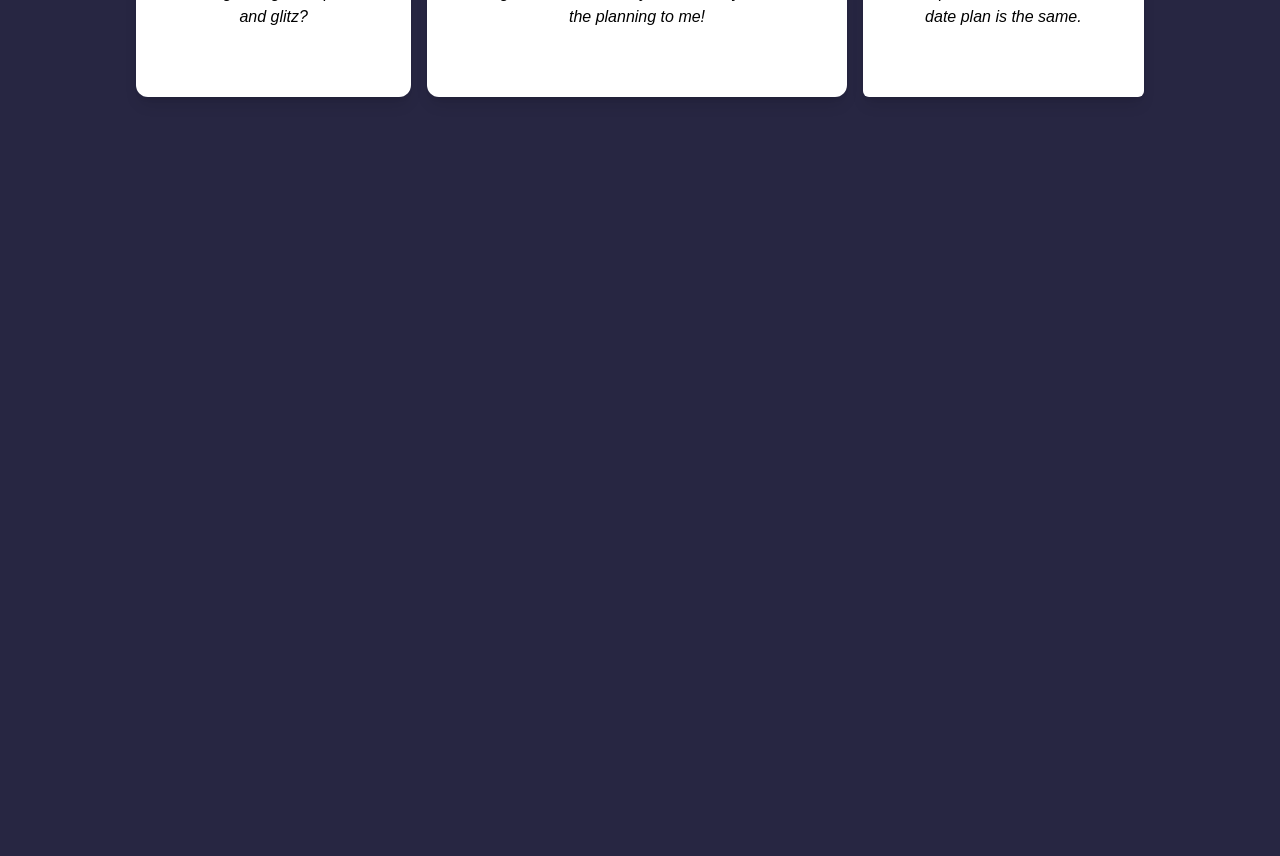
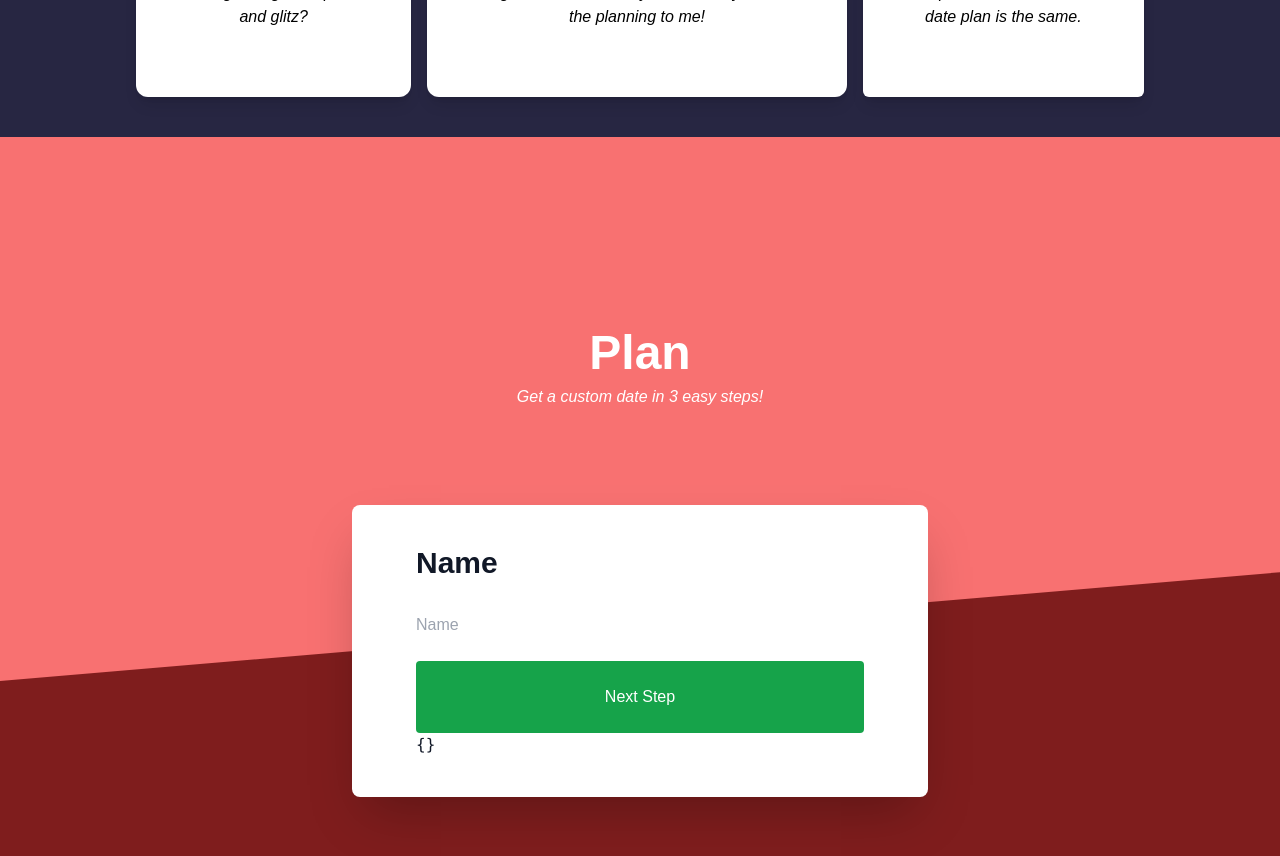
Before and after one commit to pie4fools/mydatenightplanner1, a React (Create React App) app: page / in a window 1280 px wide. Shown: the part 1580-2436 px from the top of the page. Before the commit the page ends 1717 px from the top, so only its background shows below. Built offline with nearby package versions, Linux system fonts and the light colour scheme; the HTML template or start-up script is replaced by a standard one.

Commit message:
Multi-step form idea created. needs style

```diff
--- a/package.json
+++ b/package.json
@@ -9,6 +9,7 @@
     "framer-motion": "^8.5.5",
     "react": "^18.2.0",
     "react-dom": "^18.2.0",
+    "react-hook-form": "^7.43.0",
     "react-icons": "^4.7.1",
     "react-intersection-observer": "^9.4.1",
     "react-scripts": "5.0.1",
--- a/src/App.js
+++ b/src/App.js
@@ -3,6 +3,7 @@ import Navbar from "./components/Navbar";
 import Hero from "./components/Hero";
 import Aboutpage from "./components/Aboutpage";
 import Footer from "./components/Footer";
+import Formpage from "./components/Formpage";
 
 function App() {
   return (
@@ -10,6 +11,7 @@ function App() {
       <Navbar />
       <Hero />
       <Aboutpage />
+      <Formpage />
       <Footer />
     </div>
   );
--- a/src/components/Aboutpage.jsx
+++ b/src/components/Aboutpage.jsx
@@ -20,7 +20,7 @@ const Aboutpage = () => {
         whileInView={{ opacity: 1, x: 0 }}
         viewport={{ once:true }}
         className='text-white max-w-[1024px] mt-5 pt-20 w-full mx-auto text-left flex flex-col justify-center'>
-            <h2 className='text-[white] md:text-4xl sm:text-4xl text-xl font-extrabold py-4 font-raleway uppercase px-7'>About</h2>
+            <h2 className='text-red-400 md:text-4xl sm:text-4xl text-xl font-extrabold py-4 font-raleway uppercase px-7'>About</h2>
             <p className='text-gray-300 md:text-sm sm:text-1xl py-4 font-semibold font-karla px-7'>You have the date, now what?  My Date Night Planner is here to create an experience you and your date will remember forever.  We take the stress out of planning so that you may enjoy your date night.</p>
             <p className='text-gray-300 md:text-sm sm:text-1xl py-4 font-semibold font-karla px-7'>Our dates are individualized just for you.  From first dates,  renewing the spark dates with your longtime love, or a night out with friends, we are here to make memories from first to forever.</p>
             <p className='text-gray-300 md:text-sm sm:text-1xl py-4 font-semibold font-karla px-7'>We will send you a detailed plan of locations, specify dress requirements, and make reservations if necessary.</p>
--- /dev/null
+++ b/src/components/Formpage.jsx
@@ -0,0 +1,107 @@
+import React from "react"
+import { useForm } from 'react-hook-form'
+
+const Formpage = () => {
+  const [formStep, setFormStep] = React.useState(0)
+  const { watch, register, formState: {errors}, } = useForm({ mode: "all" })
+  const completeFormStep = () => {
+    setFormStep(cur => cur + 1)
+  }
+  const renderButton = () => {
+    if (formStep > 2) {
+      return undefined
+    } else if (formStep === 2) {
+      return (
+        <button
+          onClick={completeFormStep}
+          type="button"
+          className="mt-6 bg-green-600 text-white rounded px-8 py-6 w-full disabled:bg-gray-400 disabled:cursor-not-allowed"
+        >
+          Plan My Date
+        </button>
+      )
+    } else {
+      return (
+        <button
+          onClick={completeFormStep}
+          type="button"
+          className="mt-6 bg-green-600 text-white rounded px-8 py-6 w-full disabled:bg-gray-400 disabled:cursor-not-allowed"
+        >
+          Next Step
+        </button>
+      )
+    }
+  }
+  return (
+    <div className="min-h-screen bg-red-900 flex flex-col items-start text-gray-900 antialiased relative">
+      <div
+        style={{
+          clipPath: "polygon(0 0, 100% 0, 100% 80%, 0% 100%)",
+          height: "34rem",
+        }}
+        className="absolute bg-red-400 inset-x-0 top-0"
+      ></div>
+      <div className="mx-auto z-10 mt-48 text-center">
+        <h1 className="text-white text-5xl font-semibold">Plan</h1>
+        <p className="text-white mt-2 italic">
+          Get a custom date in 3 easy steps!
+        </p>
+      </div>
+      <div className="max-w-xl w-full mt-24 mb-24 rounded-lg shadow-2xl bg-white mx-auto overflow-hidden z-10">
+        <div className="px-16 py-10">
+          <form>
+            {formStep === 0 && (
+            <section>
+              <h2 className="font-semibold text-3xl mb-8">
+              Name
+              </h2>
+              <input
+                type="text"
+                id="username"
+                name="username"
+                placeholder="Name"
+                className="text-input"
+                {...register("register", {
+                  required: {
+                  value: true,
+                  message: "Please enter your name",
+                  },
+                })}
+              />
+                {errors.username && <p>{errors.username.message}</p>}
+            </section>
+            )}
+            {formStep === 1 && (
+            <section>
+            <h2 className="font-semibold text-3xl mb-8">Location</h2>
+            <input
+              type="text"
+              id="address"
+              name="address"
+              placeholder="Location"
+              className="text-input"
+            />
+            </section>
+            )}
+            {formStep === 2 && (
+            <section>
+            <h2 className="font-semibold text-3xl mb-8">Activities</h2>
+            <div className="block mt-6">
+            </div>
+            </section>
+            )}
+            {formStep === 3 && (
+            <section>
+            <h2 className="font-semibold text-1xl mb-8 text-center">Congratulations! Your date night is being planned</h2>
+            </section>
+            )}
+            {renderButton()}
+            <pre>{JSON.stringify(watch(), null, 2)}</pre>
+          </form>
+        </div>
+      </div>
+    </div>
+  )
+}
+
+export default Formpage
```
Also changed, not shown: 1 other file (tests, documents, lock files or other folders).
